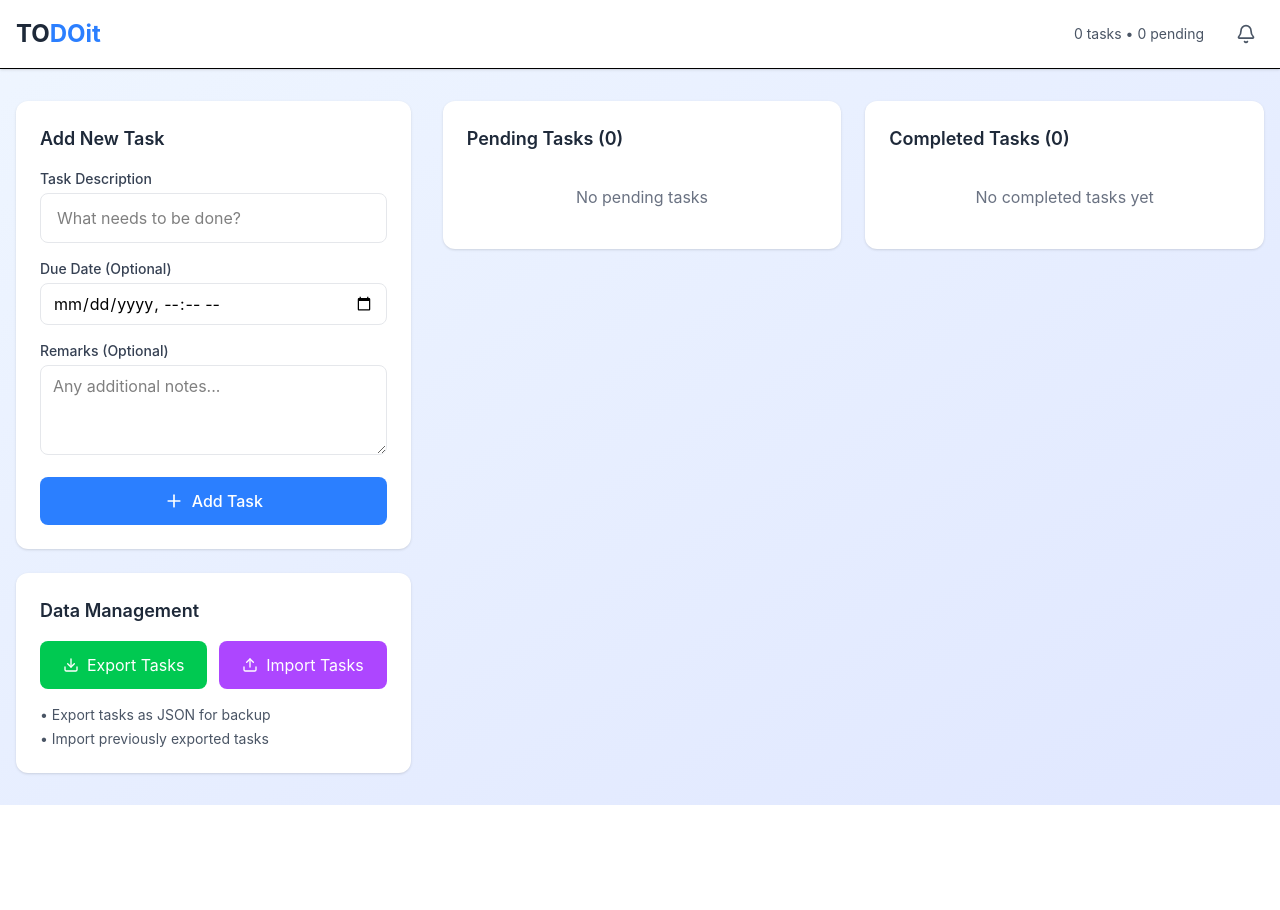
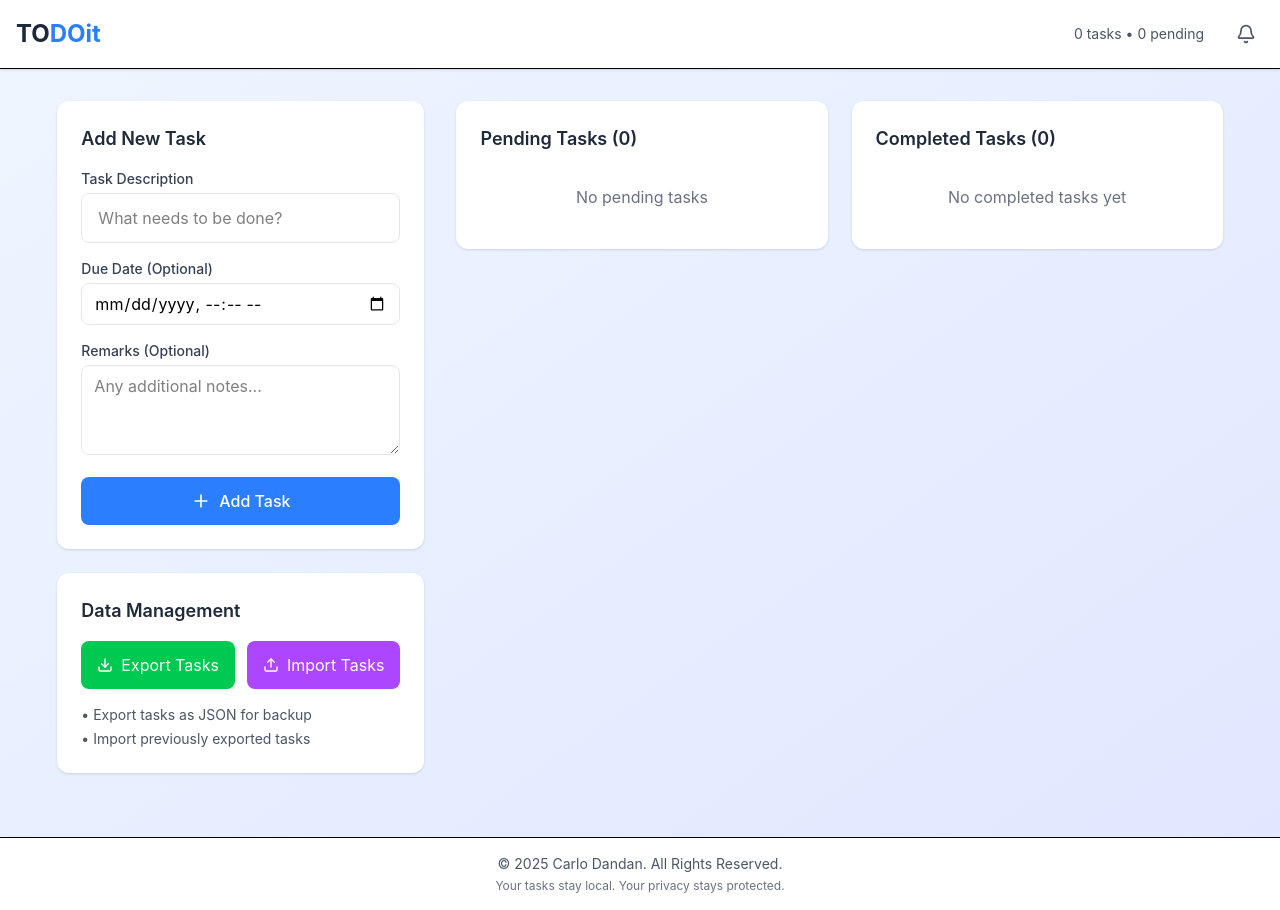
Before and after one commit to carlodandan/todoit, a React (Vite) app: page / in a window 1280 px wide. Before the commit the page ends 805 px from the top, so only its background shows below. Built offline with nearby package versions, Linux system fonts and the light colour scheme.

Commit message:
TODOit - Added footer.
Signed-off-by: Carlo Dandan <carlodandan.personal@proton.me>

```diff
--- a/src/App.jsx
+++ b/src/App.jsx
@@ -33,7 +33,7 @@ const App = () => {
   }
 
   return (
-    <div className="min-h-screen bg-gradient-to-br from-blue-50 to-indigo-100">
+    <div className="min-h-screen bg-gradient-to-br from-blue-50 to-indigo-100 flex flex-col">
       {/* Header */}
       <header className="bg-white shadow-sm border-b">
         <div className="max-w-7xl mx-auto px-4 py-4">
@@ -55,7 +55,7 @@ const App = () => {
         </div>
       </header>
 
-      <main className="max-w-7xl mx-auto px-4 py-8">
+      <main className="max-w-7xl mx-auto px-4 py-8 flex-1">
         <div className="grid grid-cols-1 lg:grid-cols-3 gap-8">
           {/* Left Column - Adding Task Area & Export/Import */}
           <div className="lg:col-span-1 space-y-6">
@@ -90,6 +90,16 @@ const App = () => {
           </div>
         </div>
       </main>
+
+      {/* Footer */}
+      <footer className="bg-white border-t py-4 mt-8">
+        <div className="max-w-7xl mx-auto px-4">
+          <div className="text-center text-gray-600 text-sm">
+            <p>© 2025 Carlo Dandan. All Rights Reserved.</p>
+            <p className="mt-1 text-xs text-gray-500">Your tasks stay local. Your privacy stays protected.</p>
+          </div>
+        </div>
+      </footer>
     </div>
   )
 }
```
